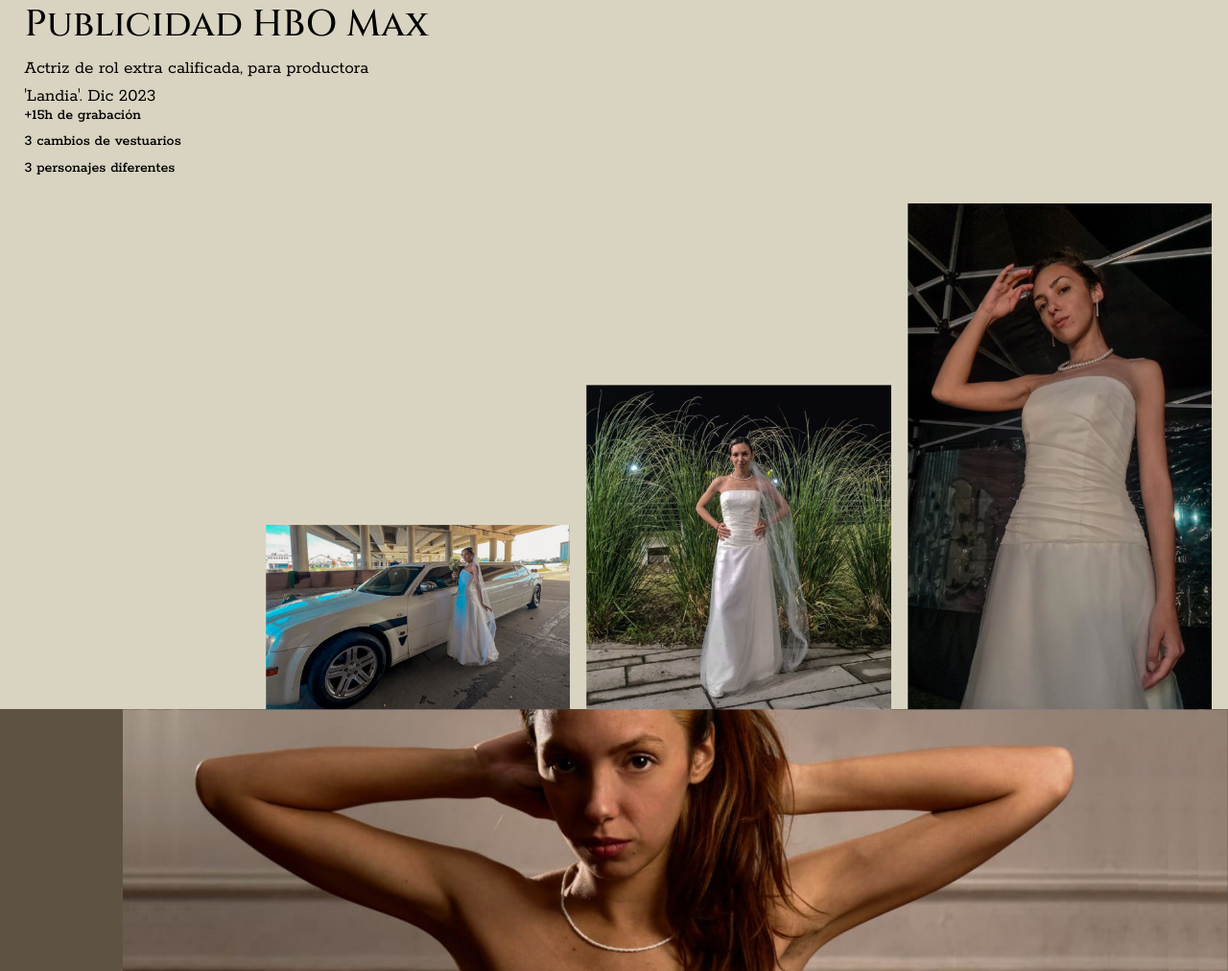
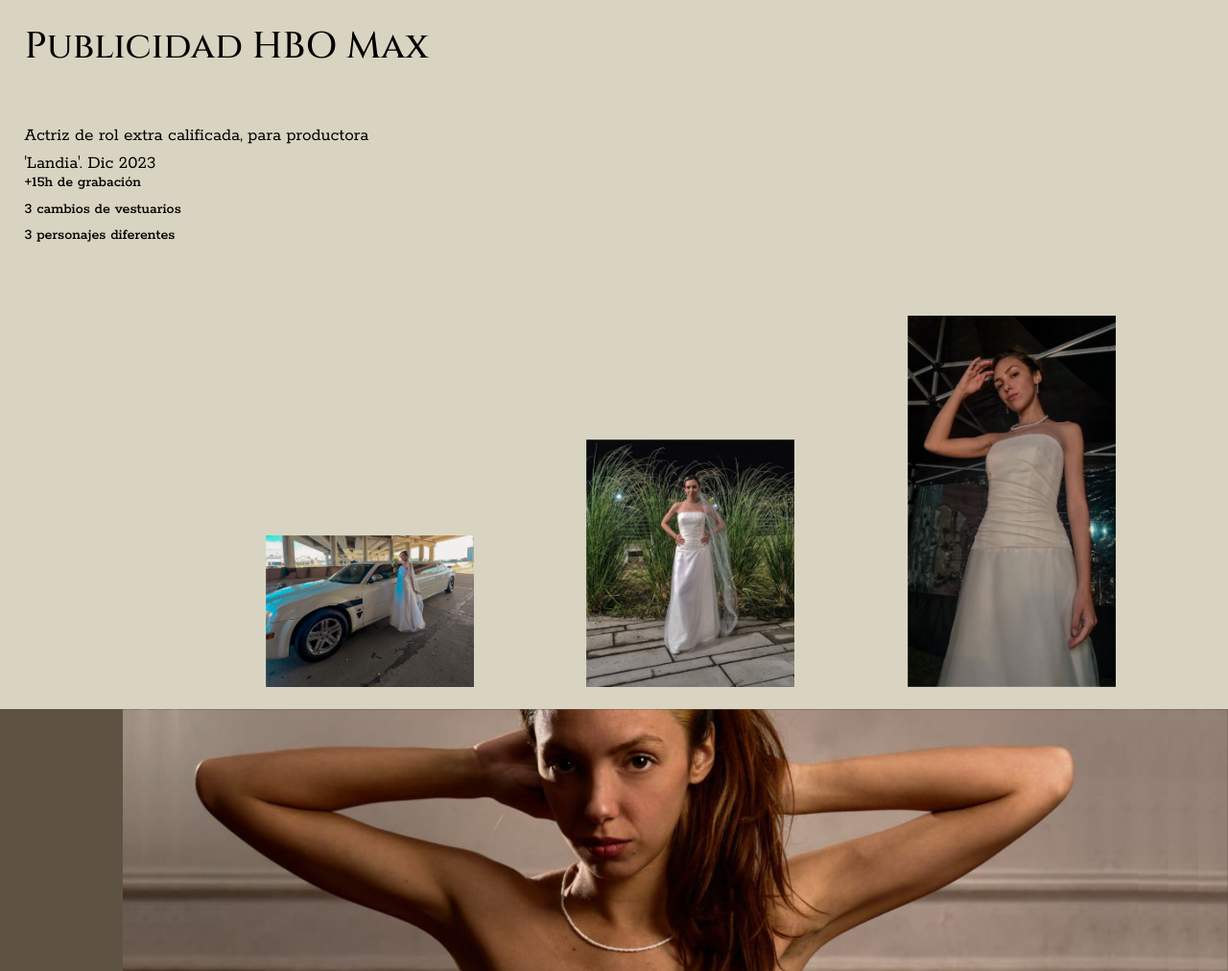
Before and after one commit to Zven94/mar-portfolio, a website: page index.html in a window 1280 px wide. Shown: the part 3261-4273 px from the top of the page at 96% size. Drawn offline with nearby package versions, Linux system fonts and the light colour scheme.

Commit message:
fix img width on section-4

```diff
--- a/style.css
+++ b/style.css
@@ -113,7 +113,7 @@ h1 {
 
   .section-5-h2 {
     font-family: 'Cinzel', sans-serif;
-    font-size: 5vw;
+    font-size: 4vw;
   }
 
   .section-5-div-2 {
@@ -159,7 +159,8 @@ h1 {
       align-items: end;
 
       .section-5-img {
-        width: 95%;
+        max-width: 490px;
+        width: 65%;
       }
     }
   }
```
